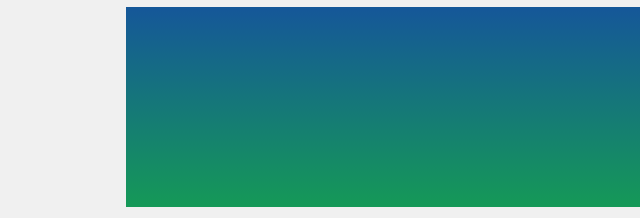
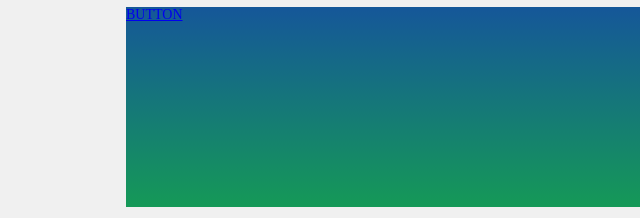
Before and after one commit to miyaiaya/front-practice, a plain HTML site: page index.html in a window 1280 px wide. Shown: the part 941-1159 px from the top of the page, 229-869 px from the left. Drawn offline with Linux system fonts and the light colour scheme.

Commit message:
create btn1 html

```diff
--- a/index.html
+++ b/index.html
@@ -30,7 +30,9 @@
       </div>
     </div>
     <div class="middle-right">
-
+      <div class="middle-right-container">
+        <a href="#" class="btn1">BUTTON</a>
+      </div>
     </div>
   </div>
 
```
